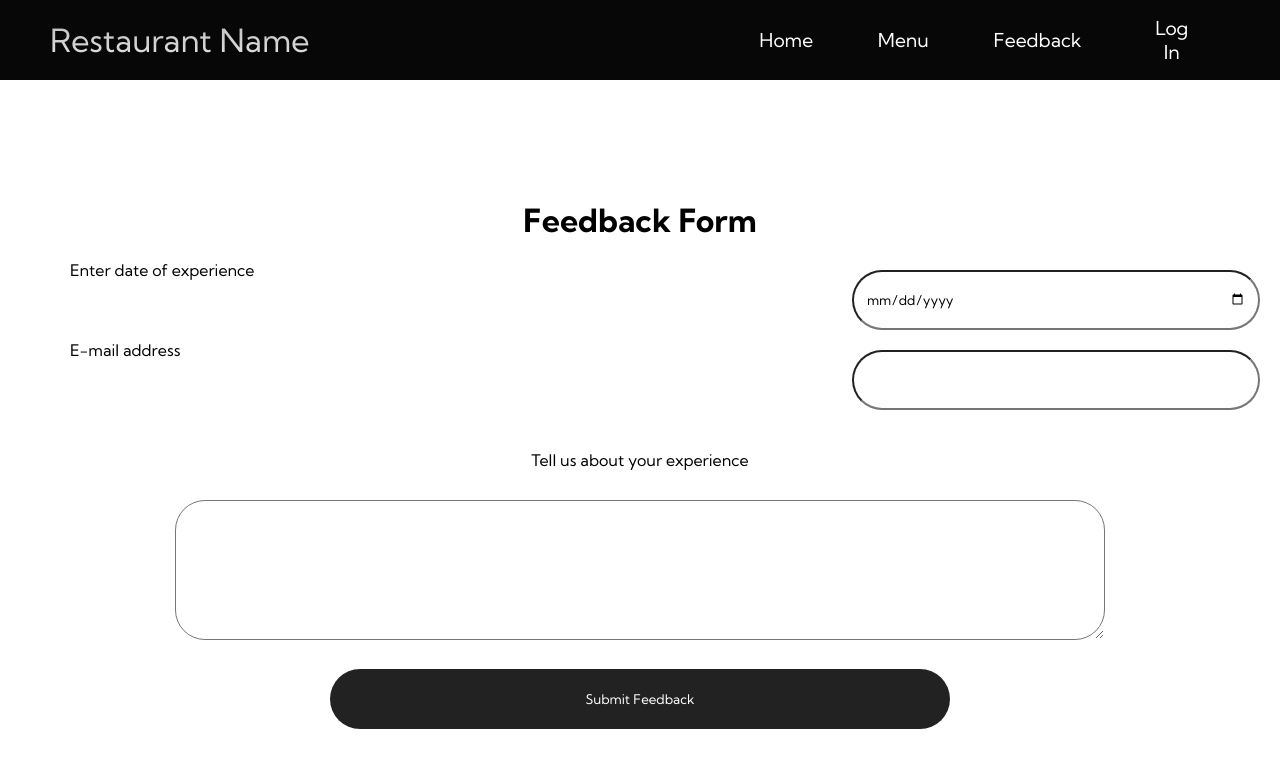
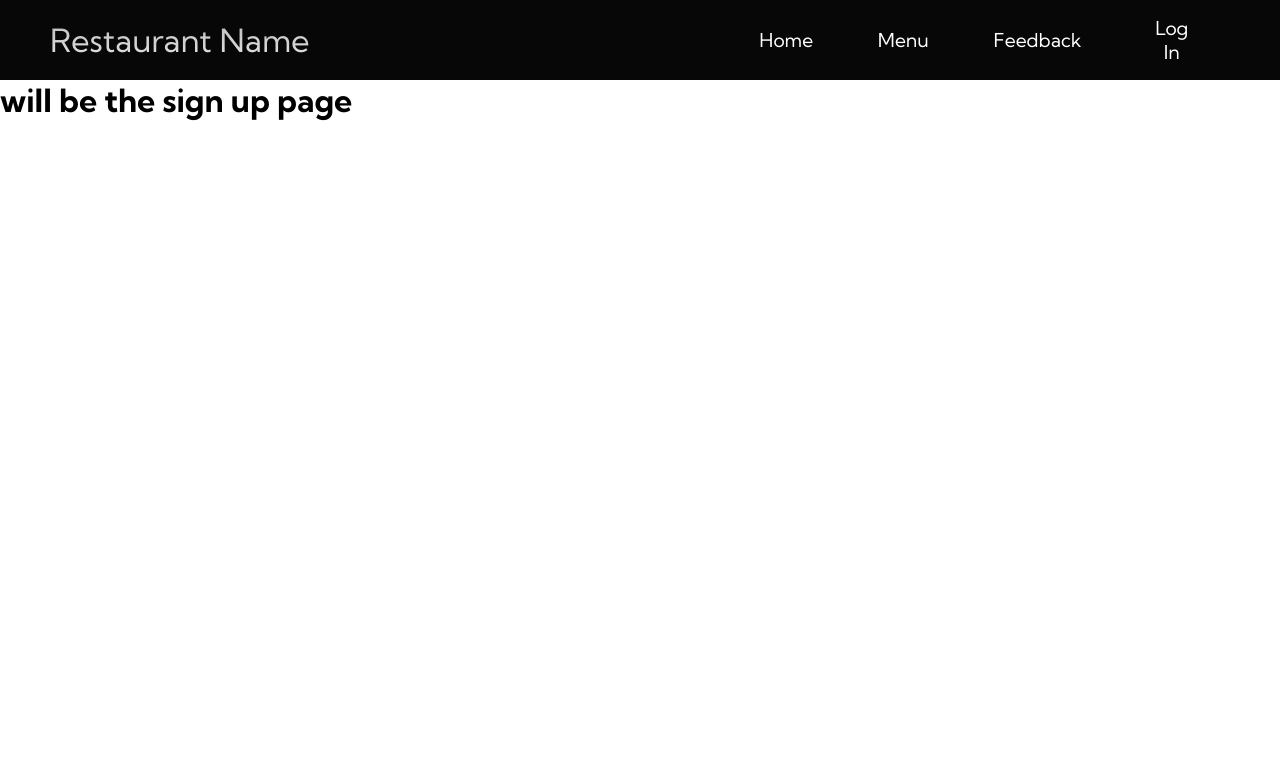
Before and after one commit to liljakie13/my-fall-2025-project, a Flask app: page /feedback in a window 1280 px wide. Shown: the top 768 px of the page. Run offline with Flask 3, Linux system fonts and the light colour scheme.

Commit message:
Revert "merge"

```diff
--- a/MypythonWebApp/app/routes.py
+++ b/MypythonWebApp/app/routes.py
@@ -43,10 +43,12 @@ def registration():
        print("Hi!")  ## erase this because it just there to prevent error
     return render_template("registration.html") ## handle the registration form submission
 
-@bp.route("/feedback", methods=["GET", "POST"]) ##
+@bp.route("/feedback", methods=["GET", "POST"]) ## localhost/register
 def feedback():
-    return render_template("feedback.html") ##
-
-@bp.route("/menu", methods=["GET", "POST"]) ##
-def menu():
-    return render_template("menu.html") ##
+    """
+    this is the route for the feedback page
+    """
+    if request.method == "POST":
+       ## register.py script logic here
+       print("Hi!")  ## erase this because it just there to prevent error
+    return render_template("feedback.html") ## handle the registration form submission
--- a/MypythonWebApp/app/static/css/ucnj_styles.css
+++ b/MypythonWebApp/app/static/css/ucnj_styles.css
@@ -1,14 +1,10 @@
 /* use '/*' for comments */
-
-
 * {
     box-sizing: border-box;
     margin: 0;
     padding: 0;
     font-family: 'Kumbh Sans', sans-serif;
 }
-
-/* top navigattion bar */
 .navigation {
     background:#070707;
     height: 80px;
@@ -77,7 +73,6 @@
     font-size: 2rem;
 }
 
-/* login page */
 .login-container {
     display: flex;
     justify-content: center;
@@ -104,8 +99,6 @@
     color:#070707;
     font-size: 30px;
     font-weight: 600;
-    position: relative;
-    top: -10px;
 }
 
 .input-box .input-field {
@@ -115,7 +108,7 @@
     padding: 0 25px;
     margin-bottom: 15px;
     border-radius: 30px;
-    border: 2px solid #070707;
+    border: none;
 }
 
 ::placeholder{
@@ -123,7 +116,7 @@
     color: #aaaaaa
 }
 
-.login-btn {
+.submission-btn {
     width: 100%;
     height: 60px;
     background: #222;
@@ -133,7 +126,7 @@
     color: #fff;
 }
 
-.login-submission label {
+.input-submission label {
     position: absolute;
     top: 45%;
     left: 50%;
@@ -154,205 +147,3 @@
     font-weight: 600;
     text-decoration: none;
 }
-
-/* signup/registration page */
-.signup-container {
-    display: flex;
-    justify-content: center;
-    align-items: center;
-    min-height: 100vh;
-    background: #fff
-}
-
-.signup-box {
-    display: flex;
-    justify-content: center;
-    flex-direction: column;
-    width: 440px;
-    height: 480px;
-    padding: 30px;
-}
-
-.signup-header {
-    text-align: center;
-    margin: 20px 0 4 0;
-}
-
-.signup-header header {
-    color:#070707;
-    font-size: 30px;
-    font-weight: 600;
-    position: relative;
-    top: -10px;
-}
-
-.signup-box .input-field {
-    width: 100%;
-    height: 60px;
-    font-size: 17px;
-    padding: 0 25px;
-    margin-bottom: 15px;
-    border-radius: 30px;
-    border: 2px solid #070707;
-}
-
-.login-link {
-    text-align: center;
-    font-size: 15px;
-    margin-top: 20px;
-}
-
-.login-link a{
-    color: #070707;
-    font-weight: 600;
-    text-decoration: none;
-}
-
-.password-req {
-    list-style-position: inside;
-}
-
-.password-req li {
-    padding-left: 25px;
-    margin-top: 5px;
-    font-size: small;
-}
-
-.user-req p {
-    position: relative;
-    top: -10px;
-}
-
-.input-submission { /* needed a little space b/w the button and requirements list */
-    position: relative;
-    bottom: -10px;
-}
-
-.signup-btn {
-    width: 100%;
-    height: 60px;
-    background: #222;
-    border: none;
-    border-radius: 30px;
-    cursor: pointer;
-    color: #fff;
-}
-
-.signup-submit label {
-    position: absolute;
-    top: 45%;
-    left: 50%;
-    color: #ffffff;
-    -webkit-transform: translate(-50%, -50%);
-    -ms-transform: translate(-50%, -50%);
-    cursor: pointer
-}
-
-/* feeedback page */
-.feedback-container {
-    display: flex;
-    flex-direction: column;
-    background: #fff;
-    padding: 0 20px;
-    box-sizing: border-box;
-    margin: 0 auto;
-    padding: 100px 20px 20px 20px; /* top right bottom left */
-    max-width: 1600px;
-}
-
-.feedback-header {
-  height: 80px;
-  width: 100%;
-  max-width: 1300px;
-  margin: 0 auto;
-  display: flex;
-  justify-content: center;
-  align-items: center;
-}
-
-.feedback-date {
-  /* puts the writing and input box next to each other */
-  display: flex;
-  align-items: center;
-}
-
-.feedback-date p {
-  height: 80px;
-  width: 100%;
-  max-width: 1300px;
-  margin: 0 auto;
-  padding: 0 50px;
-}
-
-.feedback-date input {
-    padding: 6px 12px;
-    width: 50%;
-    border-radius: 30px;
-    margin: 0 auto;
-    height: 60px;
-}
-
-.feedback-email {
-  display: flex;
-  align-items: center;
-}
-
-.feedback-email p {
-  height: 80px;
-  width: 100%;
-  max-width: 1300px;
-
-  padding: 0 50px;
-}
-
-.feedback-email input {
-  padding: 6px 12px;
-  width: 50%;
-  border-radius: 30px;
-  height: 60px;
-}
-
-.feedback-input {
-    text-align: center;
-}
-
-.feedback-input p {
-  height: 80px;
-  width: 100%;
-  max-width: 1300px;
-  margin: 0 auto;
-  display: flex;
-  justify-content: center;
-  align-items: center;
-}
-
-.feedback-textarea {
-    width:75%;
-    height: 140px;
-    font-size: 17px;
-    border-radius: 30px;
-    margin-bottom: 15px;
-    overflow-y: auto;
-
-    text-align: left;
-}
-
-.feedback-btn {
-    width: 50%;
-    height: 60px;
-    background: #222;
-    border: none;
-    border-radius: 30px;
-    cursor: pointer;
-    color: #fff;
-}
-
-.feedback-submit label {
-    position: absolute;
-    top: 45%;
-    left: 50%;
-    color: #ffffff;
-    -webkit-transform: translate(-50%, -50%);
-    -ms-transform: translate(-50%, -50%);
-    cursor: pointer
-}
--- a/MypythonWebApp/app/templates/base.html
+++ b/MypythonWebApp/app/templates/base.html
@@ -14,8 +14,8 @@
         <div class="navigation__container">
             <a href="/" id="navigation__logo" style="color: white;">Restaurant Name</a>
             <ul class="navigation__menu">
-                <li class="navigation__item"><a href="/" class="navigation__links">Home</a></li>
-                <li class="navigation__item"><a href="/menu" class="navigation__links">Menu</a></li>
+                <li class="navigation__item"><a href="/index" class="navigation__links">Home</a></li>
+                <li class="navigation__item"><a href="/" class="navigation__links">Menu</a></li>
                 <li class="navigation__item"><a href="/feedback" class="navigation__links">Feedback</a></li>
                 <li class="navigation__item"><a href="/login" class="navigation__links">Log In</a></li>
             </ul>
@@ -23,8 +23,7 @@
     </nav>
     <main>
         {% block content %}
-        <!--page specific stuff,
-        you have to write the block content stuff-->
+        <!--page specific stuff-->
         {% endblock %}
     </main>
 </body>
--- a/MypythonWebApp/app/templates/feedback.html
+++ b/MypythonWebApp/app/templates/feedback.html
@@ -1,24 +1,6 @@
 {% extends "base.html" %}
-{% block title %}Feedback{% endblock %}
+{% block title %}Home{% endblock %}
 
 {% block content %}
-<div class="feedback-container">
-    <div class="feedback-header">
-        <h1>Feedback Form</h1>
-    </div>
-    <div class="feedback-date">
-        <p>Enter date of experience</p>
-        <input type="date" class="type">
-    </div>
-    <div class="feedback-email">
-        <p>E-mail address</p>
-        <input type="text">
-    </div>
-    <div class="feedback-input">
-        <p>Tell us about your experience</p>
-        <textarea class="feedback-textarea"></textarea>
-    <div class="input-submission">
-        <button class="feedback-btn" id="feedback-submit">Submit Feedback</button>
-    </div>
-</div>
+<h1>will be the sign up page</h1>
 {% endblock %}
--- a/MypythonWebApp/app/templates/index.html
+++ b/MypythonWebApp/app/templates/index.html
@@ -2,5 +2,5 @@
 {% block title %}Home{% endblock %}
 
 {% block content %}
-<h1>home page!</h1>
+<h1>!</h1>
 {% endblock %}
```
Also changed, not shown: MypythonWebApp/app/templates/login.html (+4 -4 lines), MypythonWebApp/app/templates/menu.html (deleted, +0 -18 lines), MypythonWebApp/app/templates/registration.html (+2 -36 lines).
